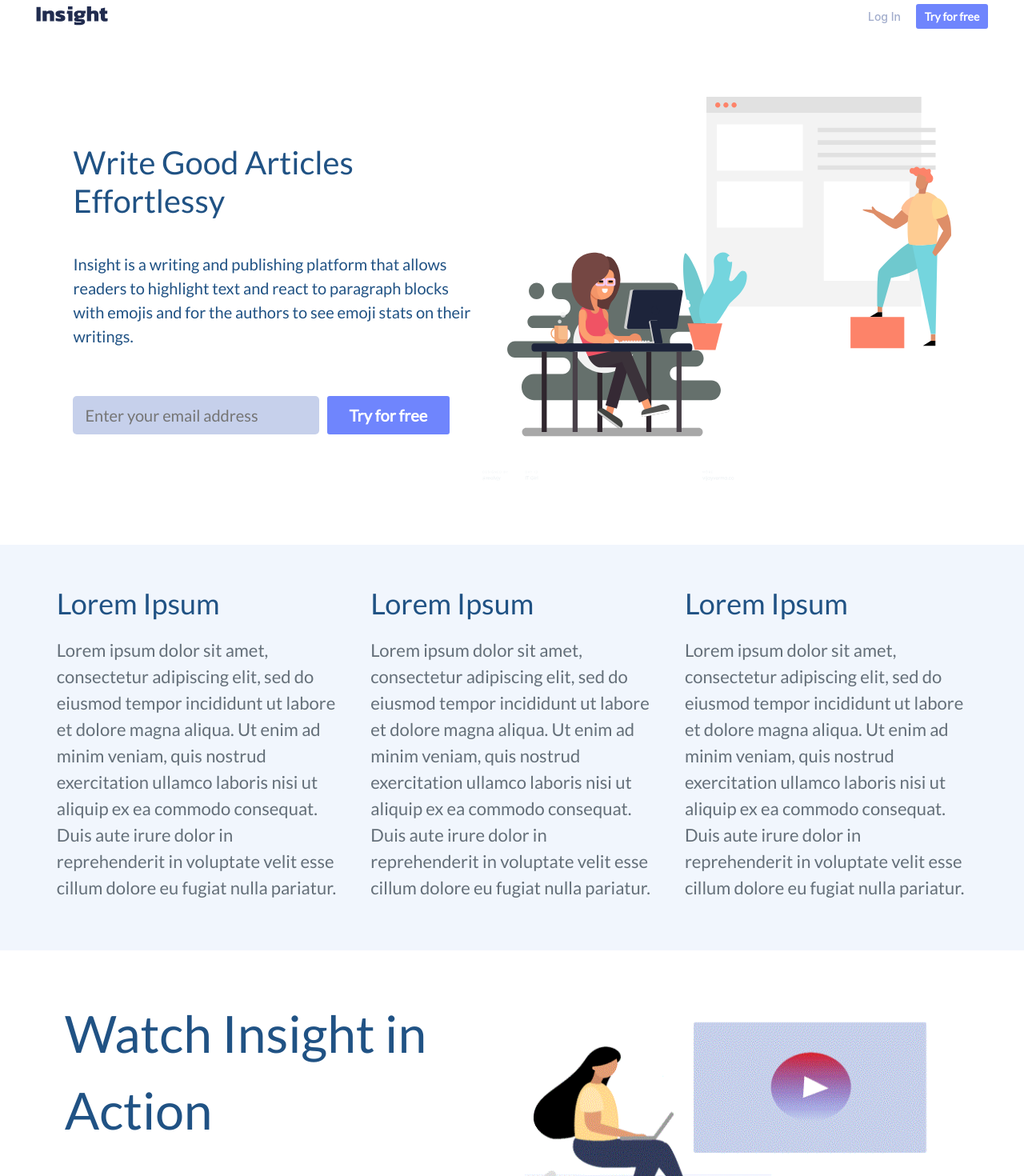
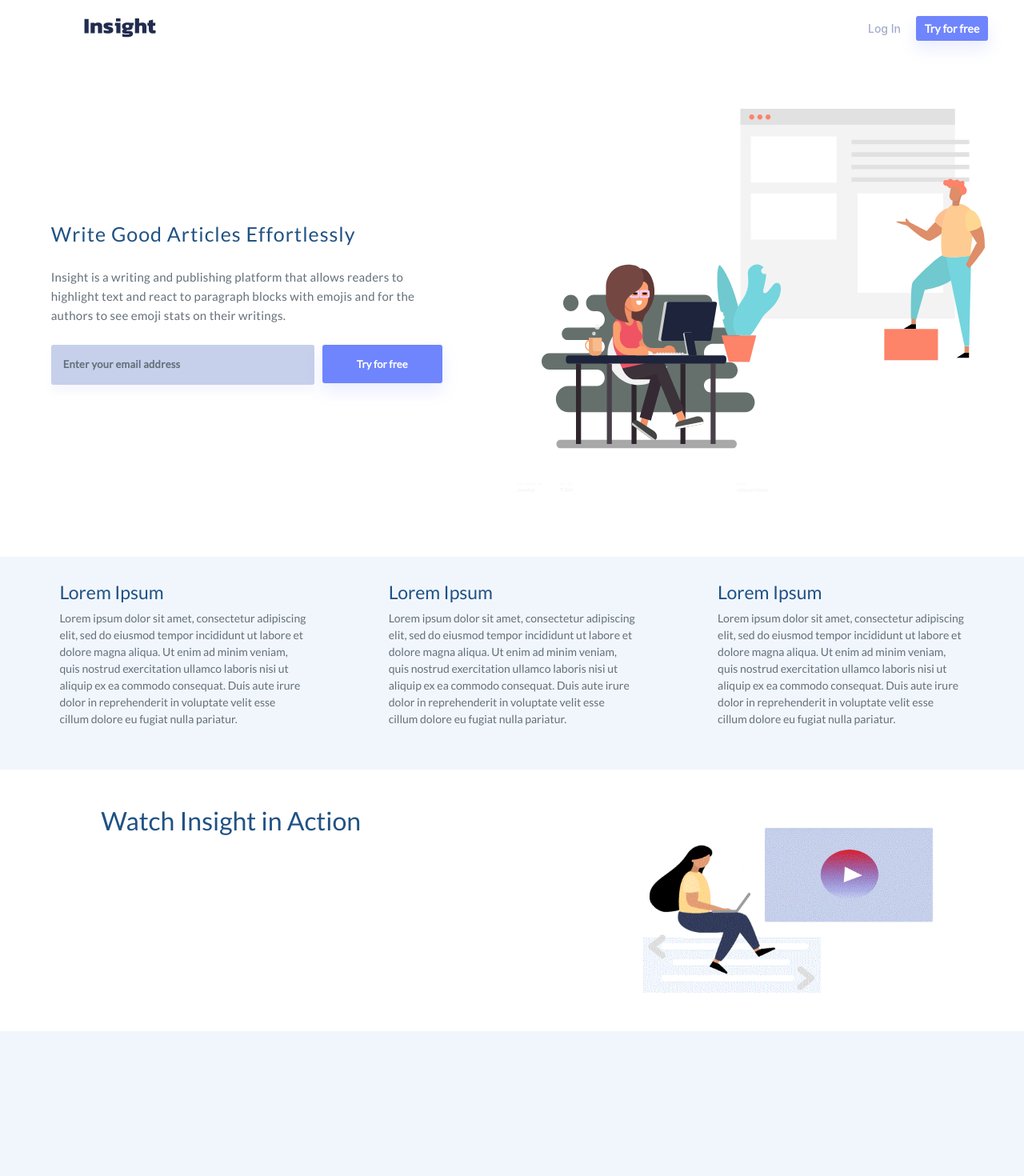
Before and after one commit to LABS-EU3/react_blog_frontend, a React (Create React App) app: page / in a window 1280 px wide. Shown: the top 1470 px of the page at 80% size. Built offline with nearby package versions, Linux system fonts and the light colour scheme.

Commit message:
style the landing page to look close to what we have on figma

```diff
--- a/src/components/Button.jsx
+++ b/src/components/Button.jsx
@@ -19,6 +19,7 @@ export default function Button(props) {
 const ButtonD = styled.button`
   width: 90px;
   background: #6f85fd;
+  box-shadow: 0px 10px 20px rgba(111, 133, 253, 0.15);
   border-radius: 3px;
   padding: 0.7rem;
   color: #ffffff;
--- a/src/components/Footer/footer.style.js
+++ b/src/components/Footer/footer.style.js
@@ -52,7 +52,7 @@ export const SecondaryFooterWrapper = styled.footer`
 
   div {
     display: flex;
-    width: 290px;
+    width: 310px;
     justify-content: space-between;
   }
 
@@ -64,4 +64,8 @@ export const SecondaryFooterWrapper = styled.footer`
     align-items: center;
     color: #eef2f4;
   }
+
+  img {
+    height: 40px;
+  }
 `;
--- a/src/components/Navigation/navigation.styles.js
+++ b/src/components/Navigation/navigation.styles.js
@@ -7,10 +7,11 @@ export const NavWrapper = styled.nav`
   justify-content: space-between;
   align-items: center;
   padding: 0.5rem;
+  padding-top: 2.0rem;
 `;
 
 export const Logo = styled.div`
-  margin-left: 4.0rem;
+  margin-left: 10.0rem;
   width: 90px;
 
   img {
--- a/src/pages/Home.js
+++ b/src/pages/Home.js
@@ -28,14 +28,14 @@ export default function Home(props) {
     <div>
       <Default handleOpen={setOpen} {...props} />
       {open && (
-        <Modal height="425px" width="380px" handleOpen={setOpen}>
+        <Modal height="450px" width="380px" handleOpen={setOpen}>
           <Login />
         </Modal>
       )}
       <Main>
         <MidContent>
           <About>
-            <h3>Write Good Articles Effortlessy</h3>
+            <h3>Write Good Articles Effortlessly</h3>
             <p>
               Insight is a writing and publishing platform that allows readers
               to highlight text and react to paragraph blocks with emojis and
@@ -50,7 +50,7 @@ export default function Home(props) {
                   placeholder="Enter your email address"
                 />
                 <Link to="/register" className="rgstr-link">
-                  <Button label="Try for free" />
+                  <Button className="button" label="Try for free" />
                 </Link>
               </div>
             </form>
--- a/src/utilities/styles/home-styles.js
+++ b/src/utilities/styles/home-styles.js
@@ -21,51 +21,90 @@ export const Main = styled.div`
 
 export const MidContent = styled.div`
   display: flex;
-  justify-content: center;
+  justify-content: space-around;
   align-items: center;
   min-height: 80vh;
   width: 100%;
 `;
 
 export const About = styled.div`
-  width: 45%;
+  display: flex;
+  flex-direction: column;
+  // margin-left: 1.2rem;
+  padding: 1.5rem;
+
+  h3 {
+    font-style: normal;
+    font-weight: normal;
+    font-size: 25px;
+    line-height: 43px;
+    letter-spacing: 0.04em;
     color: #205284;
-  padding-left: 5%;
-  h3 {
-    font-size: 40px;
+    margin-bottom: 2rem;
   }
 
   p {
-    margin-top: 40px;
-    font-size: 20px;
+    font-style: normal;
+    font-weight: 500;
+    font-size: 15px;
+    line-height: 24px;
+    letter-spacing: 0.02em;
+    width: 470px;
+    color: #646f79;
+    margin-bottom: 2.5rem;
   }
 
-  form div {
-    margin-top: 60px;
+  form {
+    width: 100%;
+
+    div {
       display: flex;
+      justify-content: space-between;
+
+      input {
+        background: #c6d0eb;
+        box-shadow: 0px 10px 10px rgba(198, 208, 235, 0.15);
+        border-radius: 3px;
+        border: none;
+        padding: 1.5rem;
+        width: 80%;
+        flex: 1;
+
+        font-size: 13px;
+        font-weight: 500;
+
+        ::placeholder {
+          font-weight: bold;
+          font-size: 13px;
+          line-height: 12px;
+          letter-spacing: 0.02em;
+          color: #646f79;
+        }
       }
 
-  .email {
-    height: 6vh;
-    background-color: #c6d0eb;
-    width: 60%;
-    border: none;
-    border-radius: 5px;
-    font-size: 20px;
-    margin-right: 1rem;
-    padding-left: 15px;
+      .button {
+        width: 150px;
+        margin-left: 1rem;
+        font-weight: 600;
+        font-size: 13px;
+        line-height: 24px;
+        text-align: center;
+
+        color: #ffffff;
+      }
+    }
   }
 `;
 
 export const LpImage = styled.div`
-  max-width: 55%;
+  max-width: 100%;
   display: flex;
   justify-content: flex-end;
   img {
-    min-width: 95%;
+    min-width: 85%;
     max-height: 60vh;
   }
-  padding-right: 5%;
+  // padding-right: 3%;
 `;
 
 export const Features = styled.div`
@@ -74,21 +113,28 @@ export const Features = styled.div`
   justify-content: space-around;
   margin-bottom: 30px;
   width: 100%;
-  padding: 2.5% 4%;
+  padding: 2.3rem;
+
+  .feat {
+    width: 25%;
+
     h3 {
+      font-weight: normal;
+      font-size: 23px;
+      line-height: 43px;
+      display: flex;
+      align-items: center;
       color: #205284;
-    padding: 20px 0;
-    font-size: 36px;
-  }
-  .feat {
-    width: 30%;
-    // padding: 2rem;
     }
 
     p {
-    font-size: 22px;
+      font-size: 14px;
+      font-weight: 500;
       color: #646f79;
       padding-bottom: 30px;
+      display: flex;
+      align-items: center;
+    }
   }
 `;
 
@@ -96,14 +142,16 @@ export const Demo = styled.div`
   width: 100%;
   display: flex;
   justify-content: space-around;
-  padding: 2% 4%;
+  padding: 1.0rem;
   p {
     color: #205284;
-    font-size: 64px;
+    font-size: 32px;
     width: 40%;
+    font-weight: 500;
+    margin-left: 5rem;
   }
   img {
-    width: 50%;
+    width: 35%;
     padding: 2%;
   }
 `;
@@ -120,13 +168,18 @@ export const Pitch = styled.div`
   padding: 10vh 4vh;
   text-align: center;
   h3 {
-    font-size: 48px;
+    font-size: 30px;
     color: #205284;
-    margin-bottom: 2rem;
+    margin-bottom: 2.3rem;
   }
   p {
-    font-size: 24px;
-    color: #646f79;
-    margin-bottom: 2rem;
+    font-style: normal;
+    font-weight: normal;
+    font-size: 14px;
+    line-height: 29px;
+    text-align: center;
+
+    color: #646F79;
+    margin-bottom: 2.5rem;
   }
 `;
```
Also changed, not shown: src/assets/images/apple.svg, src/assets/images/google.svg. Lines whose indentation alone changed are shown as unchanged.
